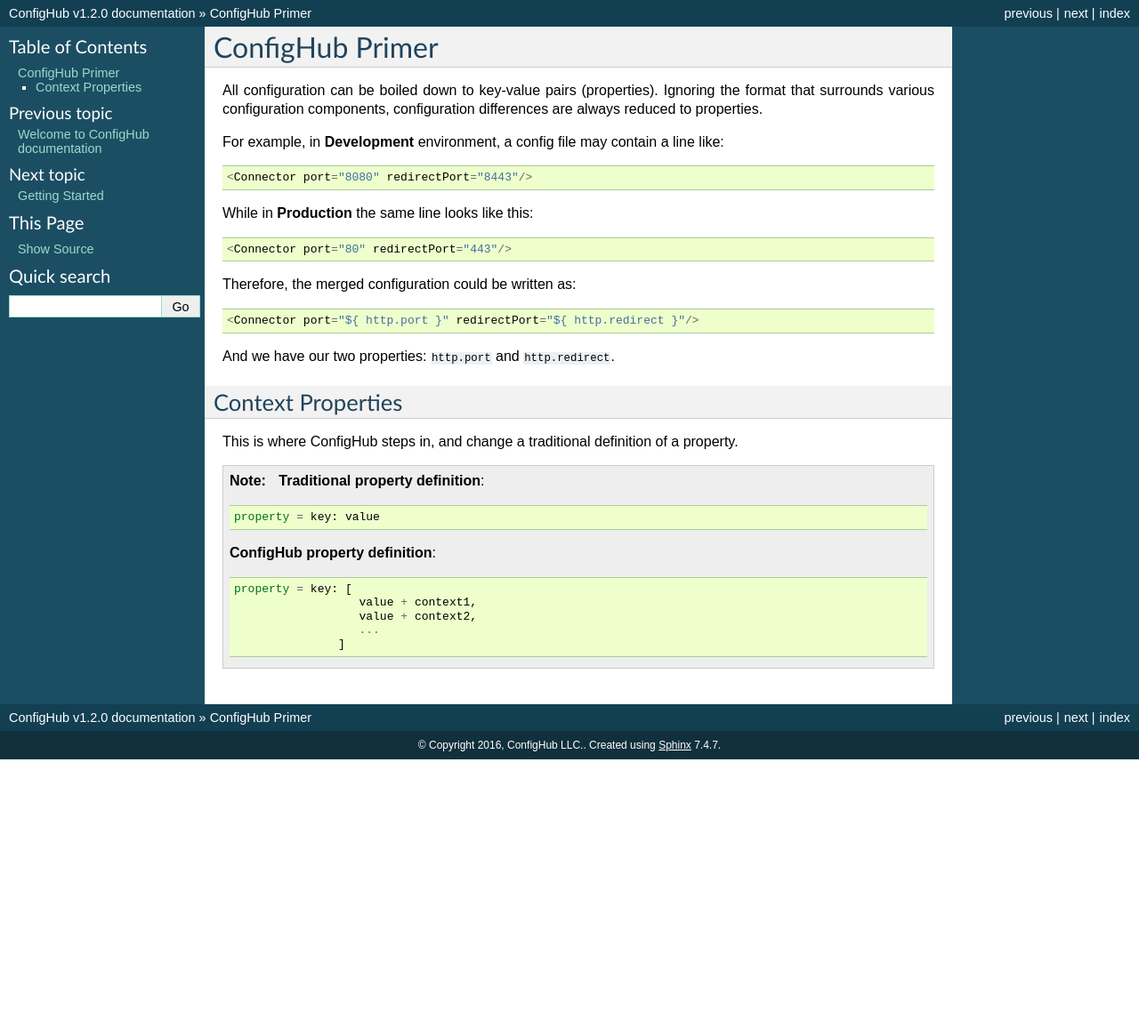
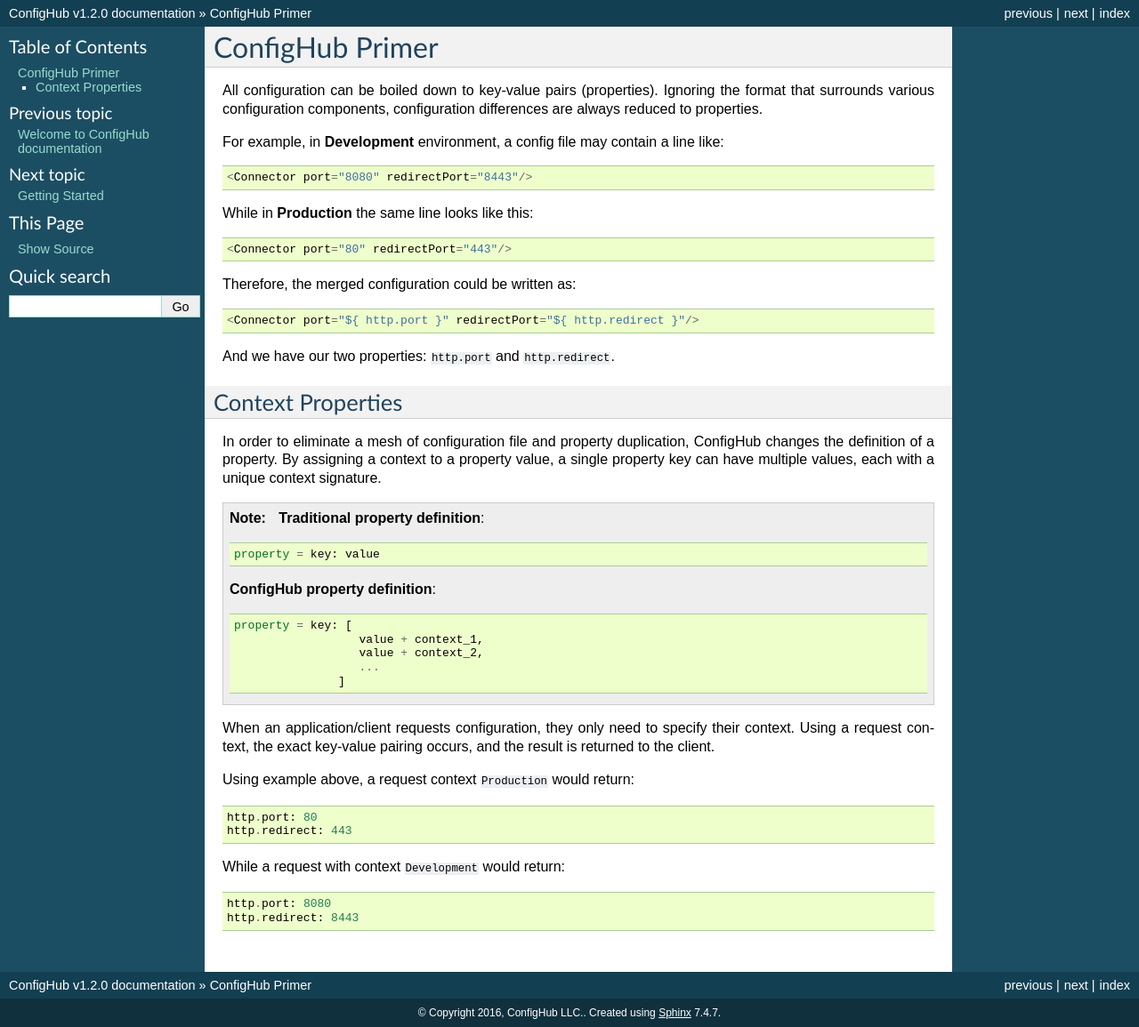
Before and after one commit to ConfigHubPub/Docs, a Sphinx documentation site: the page built from documentation/pages/primer.rst, in a window 1280 px wide. Shown: the whole page at 89% size. Built offline with Sphinx 7.4.7, drawn with Linux system fonts in a browser that asks for light colours; before the commit the page ends 900 px from its top, so only the background shows below that.

```diff
--- a/documentation/pages/primer.rst
+++ b/documentation/pages/primer.rst
@@ -24,18 +24,32 @@ And we have our two properties:  ``http.port`` and ``http.redirect``.
 Context Properties
 ~~~~~~~~~~~~~~~~~~
 
-This is where ConfigHub steps in, and change a traditional definition of a property.
+In order to eliminate a mesh of configuration file and property duplication, ConfigHub changes the definition
+of a property.  By assigning a context to a property value, a single property key can have multiple values,
+each with a unique context signature.
 
 .. note::
    **Traditional property definition**::
 
       property = key: value
 
-
    **ConfigHub property definition**::
 
       property = key: [
-                        value + context1,
-                        value + context2,
+                        value + context_1,
+                        value + context_2,
                         ...
                      ]
+
+When an application/client requests configuration, they only need to specify their context.  Using a request
+context, the exact key-value pairing occurs, and the result is returned to the client.
+
+Using example above, a request context ``Production`` would return::
+
+   http.port: 80
+   http.redirect: 443
+
+While a request with context ``Development`` would return::
+
+   http.port: 8080
+   http.redirect: 8443
```
